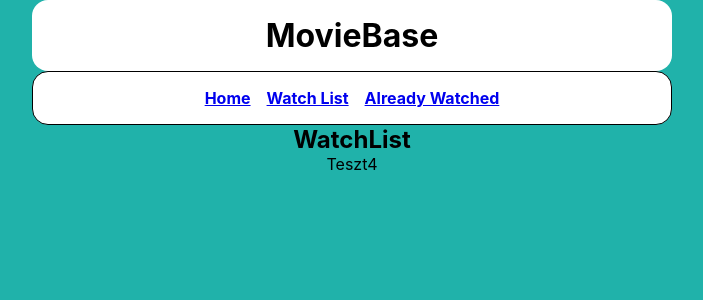
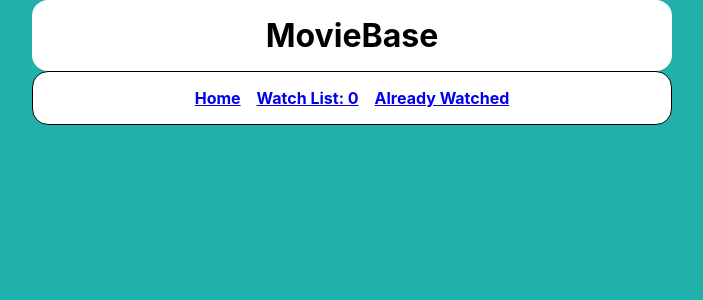
Before and after one commit to belbanas/omdb-szamitosok, a React (Create React App) app: page /watchlist in a window 1280 px wide. Shown: the top 300 px of the page, without its empty margins (288-991 px from the left). Built offline with nearby package versions, Linux system fonts and the light colour scheme.

Commit message:
watchlist with cards

```diff
--- /dev/null
+++ b/src/components/AddMovie.js
@@ -0,0 +1,30 @@
+import React, { useContext } from "react";
+import { MovieContext } from "./MovieContext";
+import styled from "styled-components";
+
+const Button = styled.button`
+    padding: 0.5rem;
+    margin: 0.5rem;
+`;
+
+const AddMovie = (props) => {
+    const [movies, setMovies] = useContext(MovieContext);
+
+    const addMovie = () => {
+        if (!movies.watchlist.includes(props.watchlist)) {
+            setMovies({
+                watchlist: [...movies.watchlist, props.watchlist],
+            });
+        } else {
+            alert("Already added!");
+        }
+    };
+
+    return (
+        <Button type="submit" onClick={addMovie}>
+            Add to Watchlist
+        </Button>
+    );
+};
+
+export default AddMovie;
--- a/src/components/Item.js
+++ b/src/components/Item.js
@@ -1,7 +1,9 @@
-import React, { useState, useEffect } from 'react';
-import styled from 'styled-components';
-import Flippy, { FrontSide, BackSide } from 'react-flippy';
-import axios from 'axios';
+import React, { useState, useEffect, useContext } from "react";
+import styled from "styled-components";
+import Flippy, { FrontSide, BackSide } from "react-flippy";
+import axios from "axios";
+import AddMovie from "./AddMovie";
+import { MovieContext } from "./MovieContext";
 
 const MovieCard = styled.div`
     color: black;
@@ -50,10 +52,11 @@ const Score = styled.p`
 
 const Item = (props) => {
     const [details, setDetails] = useState({});
+    const [movies, setMovies] = useContext(MovieContext);
 
     useEffect(() => {
         axios
-			.get('http://www.omdbapi.com/?apikey=530b6ee1&i=' + props.imdbid)
+            .get("http://www.omdbapi.com/?apikey=530b6ee1&i=" + props.imdbid)
             .then((response) => {
                 setDetails(response.data);
             });
@@ -61,7 +64,11 @@ const Item = (props) => {
 
     return (
         <React.Fragment>
-			<Flippy flipOnHover={false} flipOnClick={true} flipDirection='horizontal'>
+            <Flippy
+                flipOnHover={false}
+                flipOnClick={true}
+                flipDirection="horizontal"
+            >
                 <FrontSide>
                     <MovieCard>
                         <Poster src={props.poster}></Poster>
@@ -78,6 +85,9 @@ const Item = (props) => {
                             <Detail>{details.Runtime}</Detail>
                             <Detail>{details.Genre}</Detail>
                             <Detail>{details.Plot}</Detail>
+                            <Detail>
+                                <AddMovie watchlist={details} />
+                            </Detail>
                         </CardDetails>
                     </MovieCard>
                 </BackSide>
--- /dev/null
+++ b/src/components/MovieContext.js
@@ -0,0 +1,16 @@
+import React, { useState, createContext } from "react";
+
+export const MovieContext = createContext();
+
+export const MovieProvider = (props) => {
+    const [movies, setMovies] = useState({
+        watchlist: [],
+        alreadyWatched: []
+    });
+
+    return (
+        <MovieContext.Provider value={[movies, setMovies]}>
+            {props.children}
+        </MovieContext.Provider>
+    );
+};
--- a/src/components/WatchList.js
+++ b/src/components/WatchList.js
@@ -1,14 +1,39 @@
-import React from 'react';
+import React, { useState, useContext } from "react";
+import { MovieContext } from "./MovieContext";
+import Item from "./Item";
+import styled from "styled-components";
 
-export default function WatchList() {
-	return (
-		<div style={mainStyle}>
-			<h2>WatchList</h2>
-			<p>Teszt4</p>
-		</div>
-	);
-}
+const MovieCards = styled.div`
+    display: flex;
+    flex-flow: row wrap;
+    justify-content: center;
+`;
 
-const mainStyle = {
-	textAlign: 'center',
+const Movies = () => {
+    const [movies, setMovies] = useContext(MovieContext);
+
+    const getWatchlist = () => {
+        if (movies.watchlist.length >= 0) {
+            return movies.watchlist.map((item) => (
+                <Item
+                    key={item.imdbID}
+                    title={item.Title}
+                    year={item.Year}
+                    type={item.Type}
+                    poster={item.Poster}
+                    imdbid={item.imdbID}
+                />
+            ));
+        } else {
+            return <h1>Nincs</h1>;
+        }
+    };
+
+    return (
+        <div>
+            <MovieCards>{getWatchlist()}</MovieCards>
+        </div>
+    );
 };
+
+export default Movies;
--- a/src/components/layouts/Navbar.js
+++ b/src/components/layouts/Navbar.js
@@ -1,5 +1,7 @@
-import styled from 'styled-components';
-import { Link } from 'react-router-dom';
+import React, { useContext } from "react";
+import styled from "styled-components";
+import { Link } from "react-router-dom";
+import { MovieContext } from "../MovieContext";
 
 const NavbarDiv = styled.div`
     background: #fff;
@@ -13,16 +15,18 @@ const Item = styled.b`
 `;
 
 const Navbar = (props) => {
+    const [movies, setMovies] = useContext(MovieContext);
+
     return (
-		<NavbarDiv className='navbar'>
+        <NavbarDiv className="navbar">
             <Item>
-				<Link to='/'>Home</Link>
+                <Link to="/">Home</Link>
             </Item>
             <Item>
-				<Link to='/watchlist'>Watch List</Link>
+                <Link to="/watchlist">Watch List: {movies.watchlist.length}</Link>
             </Item>
             <Item>
-				<Link to='/seen'>Already Watched</Link>
+                <Link to="/seen">Already Watched</Link>
             </Item>
         </NavbarDiv>
     );
```
Also changed, not shown: src/App.js (+14 -11 lines). Lines whose indentation alone changed are shown as unchanged.
